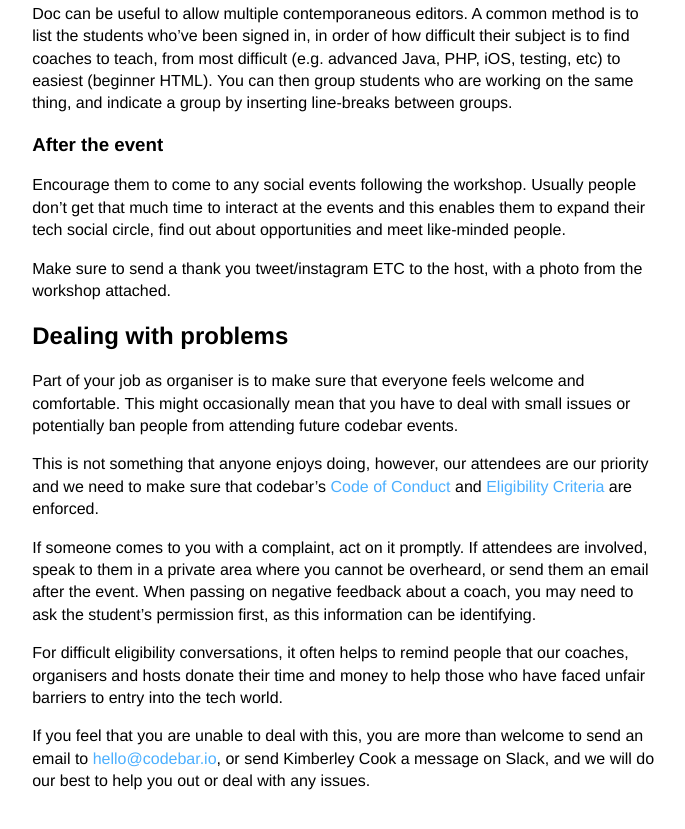
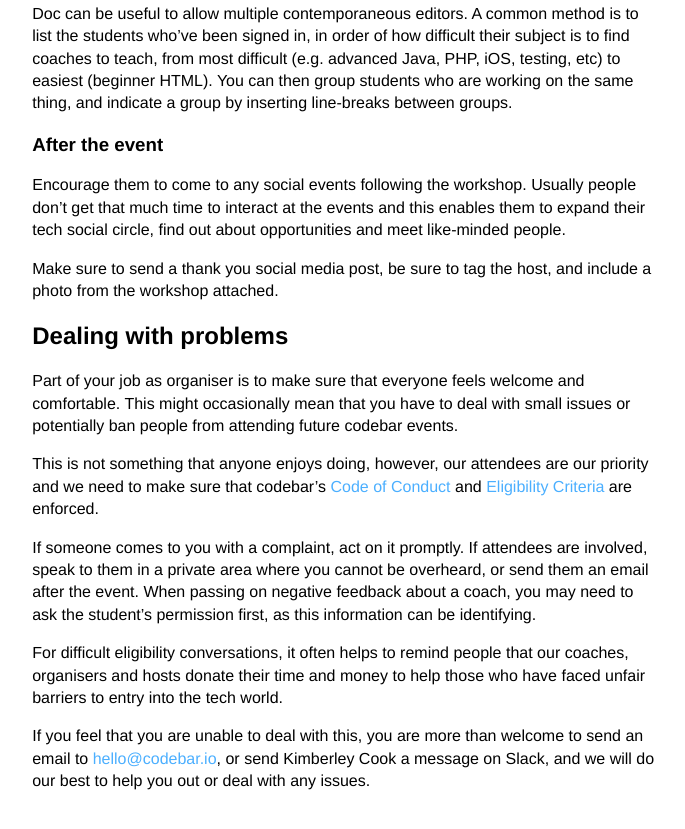
Before and after one commit to codebar/manual, a Jekyll site: the page built from _posts/2015-02-05-organiser-guide.md, in a window 1280 px wide and 900 px high, scrolled down 2496 px. Shown: the top 829 px of the window, without its empty margins (430-1115 px from the left). Built offline with Jekyll 4.4.1, drawn with Linux system fonts in a browser that asks for light colours; nearby versions of some CDN libraries.

Commit message:
Update 2015-02-05-organiser-guide.md

```diff
--- a/_posts/2015-02-05-organiser-guide.md
+++ b/_posts/2015-02-05-organiser-guide.md
@@ -63,7 +63,7 @@ If you have a lot of attendees, then you might need multiple organisers to help
 
 Encourage them to come to any social events following the workshop. Usually people don't get that much time to interact at the events and this enables them to expand their tech social circle, find out about opportunities and meet like-minded people.
 
-Make sure to send a thank you tweet/instagram ETC to the host, with a photo from the workshop attached.
+Make sure to send a thank you social media post, be sure to tag the host, and include a photo from the workshop attached.
 
 ## Dealing with problems
 
```
